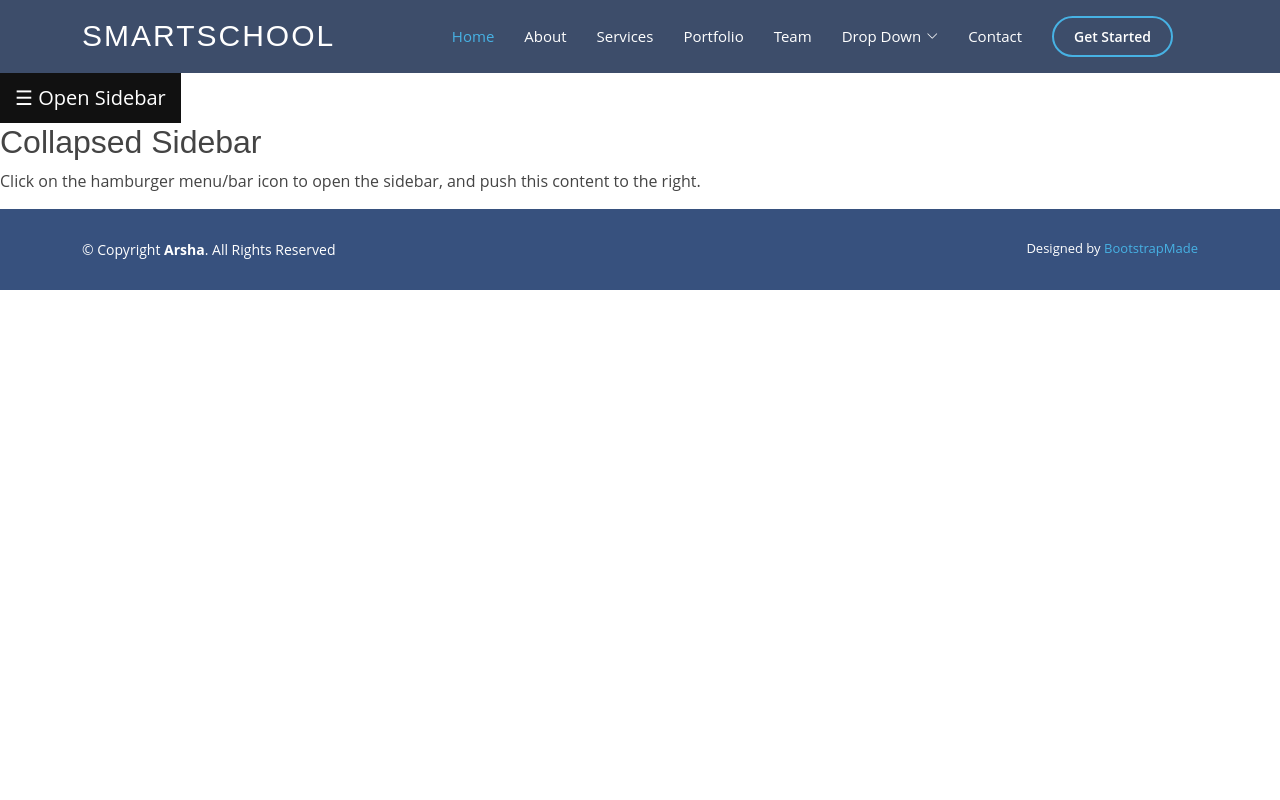
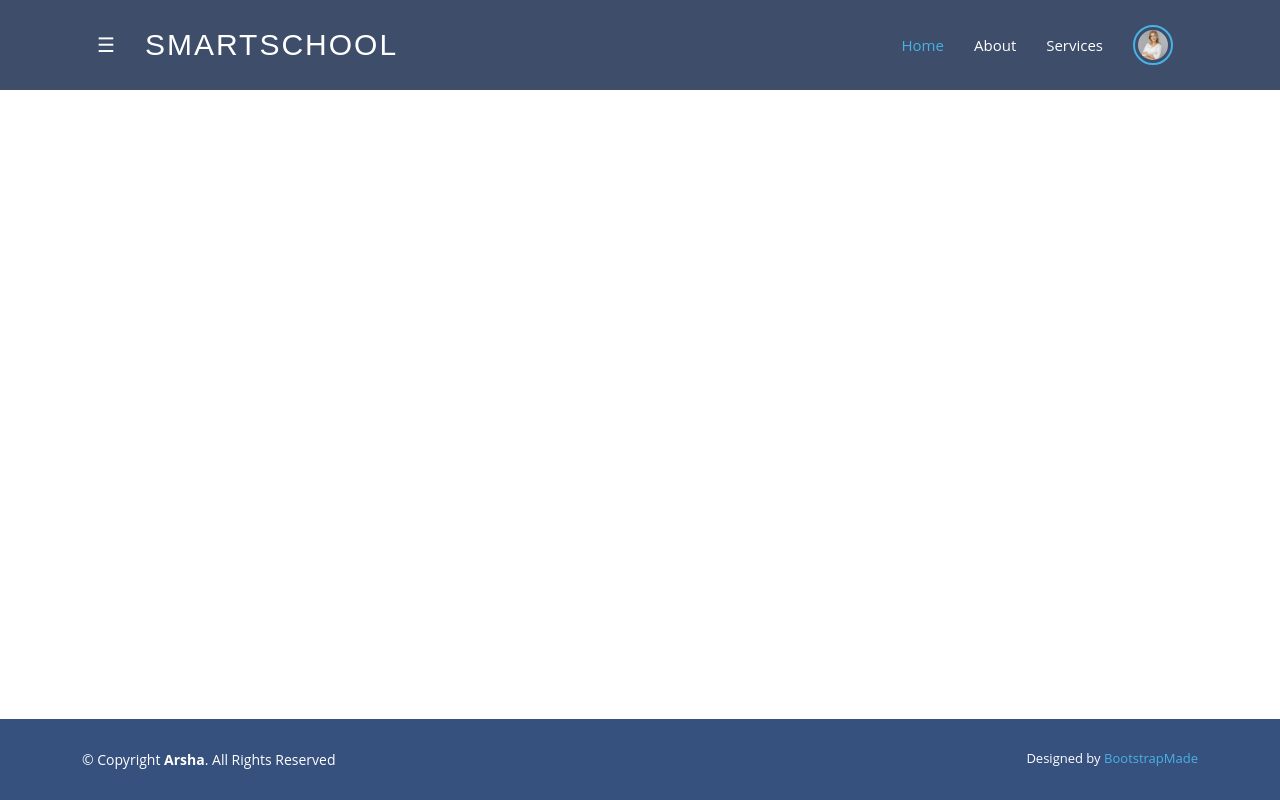
Before and after one commit to mukutprasad1992/school-management-FE, an Angular app: page /landing in a window 1280 px wide. Built offline with nearby package versions, Linux system fonts and the light colour scheme.

Commit message:
Worked on sign up and other form

```diff
--- a/src/app/auth/forgotpassword/forgotpassword.component.html
+++ b/src/app/auth/forgotpassword/forgotpassword.component.html
@@ -8,7 +8,7 @@
 
             <div class="col-lg-6 d-flex flex-column justify-content-center align-items-center">
                 <div class="form-container">
-                    <form method="post" role="form" class="php-email-form">
+                    <form method="post" role="form" class="forgot-password-form">
                         <div class="row">
                             <div class="col-md-12">
                                 <div class="section-title">
--- a/src/app/auth/forgotpassword/forgotpassword.component.scss
+++ b/src/app/auth/forgotpassword/forgotpassword.component.scss
@@ -36,6 +36,15 @@
                 &:focus{
                     box-shadow: none;
                 }
+            }
+
+
+            .alert-danger{
+                background: transparent;
+                padding: 0px;
+                border: none;
+                font-size: 14px;
+                margin-bottom: 0;
             }
 
             select{
--- a/src/app/auth/resetpassword/resetpassword.component.html
+++ b/src/app/auth/resetpassword/resetpassword.component.html
@@ -7,7 +7,7 @@
             </div>
             <div class="col-lg-6 d-flex flex-column justify-content-center align-items-center">
                 <div class="form-container">
-                    <form method="post" role="form" class="php-email-form">
+                    <form method="post" role="form" class="signin-form">
                         <div class="row">
                             <div class="col-md-12">
                                 <div class="section-title">
--- a/src/app/auth/resetpassword/resetpassword.component.scss
+++ b/src/app/auth/resetpassword/resetpassword.component.scss
@@ -47,6 +47,15 @@
                 &:focus{
                     box-shadow: none;
                 }
+            }
+
+
+            .alert-danger{
+                background: transparent;
+                padding: 0px;
+                border: none;
+                font-size: 14px;
+                margin-bottom: 0;
             }
 
         }
--- a/src/app/auth/signin/signin.component.html
+++ b/src/app/auth/signin/signin.component.html
@@ -8,7 +8,7 @@
 
             <div class="col-lg-6 d-flex flex-column justify-content-center align-items-center">
                 <div class="form-container">
-                    <form method="post" role="form" class="php-email-form">
+                    <form method="post" role="form" class="signin-form">
                         <div class="row">
                             <div class="col-md-12">
                                 <div class="section-title">
--- a/src/app/auth/signin/signin.component.scss
+++ b/src/app/auth/signin/signin.component.scss
@@ -47,6 +47,15 @@
                 &:focus{
                     box-shadow: none;
                 }
+            }
+
+
+            .alert-danger{
+                background: transparent;
+                padding: 0px;
+                border: none;
+                font-size: 14px;
+                margin-bottom: 0;
             }
         }
 
--- a/src/app/auth/signup/signup.component.scss
+++ b/src/app/auth/signup/signup.component.scss
@@ -17,7 +17,7 @@
         padding: 30px;
         background: #fff;
         box-shadow: 0 0 24px 0 rgb(0 0 0 / 12%);
-        max-width: 550px;
+        max-width: 600px;
 
         .form-group{
             margin-bottom: 20px;
@@ -47,6 +47,14 @@
                 &:focus{
                     box-shadow: none;
                 }
+            }
+
+            .alert-danger{
+                background: transparent;
+                padding: 0px;
+                border: none;
+                font-size: 14px;
+                margin-bottom: 0;
             }
         }
 
--- a/src/app/dashboard/landing/landing.component.html
+++ b/src/app/dashboard/landing/landing.component.html
@@ -1,16 +1,30 @@
 <div id="mySidebar" class="sidebar">
     <a href="javascript:void(0)" class="closebtn" onclick="closeNav()">×</a>
-    <a href="#">About</a>
-    <a href="#">Services</a>
-    <a href="#">Clients</a>
-    <a href="#">Contact</a>
+    <nav id="navbar" class="navbar">
+        <ul>
+            <li><a class="nav-link scrollto active" href="#hero">Home</a></li>
+            <li><a class="nav-link scrollto" href="#about">About</a></li>
+            <li><a class="nav-link scrollto" href="#services">Services</a></li>
+            <li class="dropdown"><a href="#">
+                    Dropdown
+                </a>
+                <ul>
+                    <li><a href="#">Drop Down 1</a></li>
+                    <li><a href="#">Drop Down 2</a></li>
+                    <li><a href="#">Drop Down 3</a></li>
+                    <li><a href="#">Drop Down 4</a></li>
+                </ul>
+            </li>
+        </ul>
+        <i class="bi bi-list mobile-nav-toggle"></i>
+    </nav><!-- .navbar -->
 </div>
 
 <div id="main" class="dashboard-main">
     <header id="header" class="dashboard-header">
         <div class="container d-flex align-items-center">
-
-            <h1 class="logo me-auto"><a href="index.html">SmartSchool</a></h1>
+            <button class="openbtn" onclick="openNav()">☰</button>
+            <h1 class="logo me-auto"><a href="/landing/home">SmartSchool</a></h1>
             <!-- Uncomment below if you prefer to use an image logo -->
             <!-- <a href="index.html" class="logo me-auto"><img src="assets/img/logo.png" alt="" class="img-fluid"></a>-->
 
@@ -19,28 +33,18 @@
                     <li><a class="nav-link scrollto active" href="#hero">Home</a></li>
                     <li><a class="nav-link scrollto" href="#about">About</a></li>
                     <li><a class="nav-link scrollto" href="#services">Services</a></li>
-                    <li><a class="nav-link   scrollto" href="#portfolio">Portfolio</a></li>
-                    <li><a class="nav-link scrollto" href="#team">Team</a></li>
-                    <li class="dropdown"><a href="#"><span>Drop Down</span> <i class="bi bi-chevron-down"></i></a>
+                    <li class="dropdown"><a href="#">
+                            <div class="avatar">
+                                <img src="assets/img/team/team-4.jpg" class="avatar-img">
+                            </div>
+                        </a>
                         <ul>
                             <li><a href="#">Drop Down 1</a></li>
-                            <li class="dropdown"><a href="#"><span>Deep Drop Down</span> <i
-                                        class="bi bi-chevron-right"></i></a>
-                                <ul>
-                                    <li><a href="#">Deep Drop Down 1</a></li>
-                                    <li><a href="#">Deep Drop Down 2</a></li>
-                                    <li><a href="#">Deep Drop Down 3</a></li>
-                                    <li><a href="#">Deep Drop Down 4</a></li>
-                                    <li><a href="#">Deep Drop Down 5</a></li>
-                                </ul>
-                            </li>
                             <li><a href="#">Drop Down 2</a></li>
                             <li><a href="#">Drop Down 3</a></li>
                             <li><a href="#">Drop Down 4</a></li>
                         </ul>
                     </li>
-                    <li><a class="nav-link scrollto" href="#contact">Contact</a></li>
-                    <li><a class="getstarted scrollto" href="#about">Get Started</a></li>
                 </ul>
                 <i class="bi bi-list mobile-nav-toggle"></i>
             </nav><!-- .navbar -->
@@ -49,9 +53,8 @@
     </header><!-- End Header -->
 
     <div class="main">
-        <button class="openbtn" onclick="openNav()">☰ Open Sidebar</button>
-        <h2>Collapsed Sidebar</h2>
-        <p>Click on the hamburger menu/bar icon to open the sidebar, and push this content to the right.</p>
+
+
     </div>
 
     <footer id="footer">
--- a/src/app/dashboard/landing/landing.component.scss
+++ b/src/app/dashboard/landing/landing.component.scss
@@ -30,7 +30,46 @@ body {
   display: flex;
   flex-flow: column;
   grid-template-rows: 1fr auto 1fr;
+
+  #header{
+    flex-grow: initial;
+
+    .avatar{
+      width: 40px;
+      height: 40px;
+      border-radius: 50%;
+      position: relative;
+      overflow: hidden;
+      border: 2px solid #47b2e4;
+
+      img{
+        position: absolute;
+        top: 3px;
+        left: 3px;
+        width: calc(100% - 6px);
+        height: calc(100% - 6px);
+        object-fit: cover;
+        border-radius: 50%;
+      }
+    }
+  }
+
+  .main{
+    flex-grow: 10;
+    padding: 20px;
+  }
+
+  #footer{
+    flex-grow: initial;
+  }
+
 }
+
+ .dropdown ul{
+      left: auto;
+      right: 0;
+    }
+
 
 .sidebar {
 	height: 100%;
@@ -39,21 +78,36 @@ body {
 	z-index: 1;
 	top: 0;
 	left: 0;
-	background-color: $background-color_1;
 	overflow-x: hidden;
 	transition: 0.5s;
-	padding-top: 60px;
-	a {
-		padding: 8px 8px 8px 32px;
-		text-decoration: none;
-		font-size: 25px;
-		color: $color_1;
-		display: block;
-		transition: 0.3s;
-		&:hover {
-			color: $color_2;
-		}
-	}
+	padding-top: 90px;
+  background: #37517e;
+
+  .navbar{
+    background: transparent;
+    flex-wrap: wrap;
+    width: 100%;
+    padding-left: 0px;
+    padding-right: 0px;
+
+    ul{
+      flex-wrap: wrap;
+
+      li{
+        width: 100%;
+        border-top: 1px solid rgba(255, 255, 255, 0.25);
+
+        &:nth-last-child(1){
+          border-bottom: 1px solid rgba(255, 255, 255, 0.25);
+        }
+
+        a{
+          width: 100%;
+        }
+      }
+    }
+  }
+
 	.closebtn {
 		position: absolute;
 		top: 0;
@@ -65,13 +119,11 @@ body {
 .openbtn {
 	font-size: 20px;
 	cursor: pointer;
-	background-color: $background-color_1;
+  background-color: transparent;
 	color: $color_3;
 	padding: 10px 15px;
 	border: none;
-	&:hover {
-		background-color: $background-color_2;
-	}
+  margin-right: 15px;
 }
 #main {
 	transition: margin-left .5s;
@@ -164,6 +216,8 @@ body {
 				color: $color_7;
 			}
 		}
+
+
 		.nav-item.submenu {
 			position: relative;
 			ul {
```
Also changed, not shown: src/app/auth/signup/signup.component.html (+13 -14 lines).
